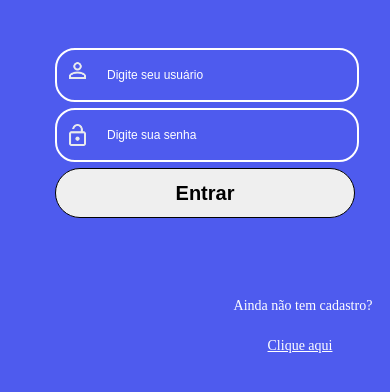
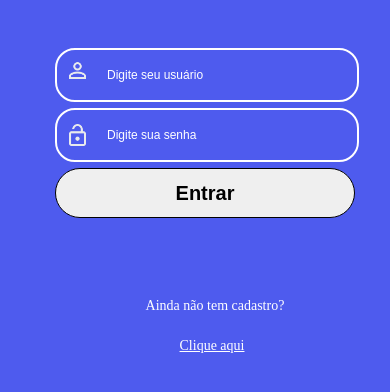
Before and after one commit to DevsThalles-eduardo/grap-pagina-de-login, a plain HTML site: page index.html in a window 390 px wide. Shown: the part 302-694 px from the top of the page. Drawn offline with Linux system fonts and the light colour scheme.

Commit message:
atualização

```diff
--- a/style.css
+++ b/style.css
@@ -262,6 +262,25 @@ a{
         left: 55px;
     }
 
+    p{
+        color: white;
+        text-align: center;
+        position: absolute;
+        top: 600px;
+        left: 140px;
+        font-size: 14px;
+
+    }
+
+    a{
+        color: white;
+        text-align: center;
+        position: absolute;
+        top: 640px;
+        left: 140px;
+        font-size: 14px;
+    }
+
     .right-side{
         display: none;
     }
```
